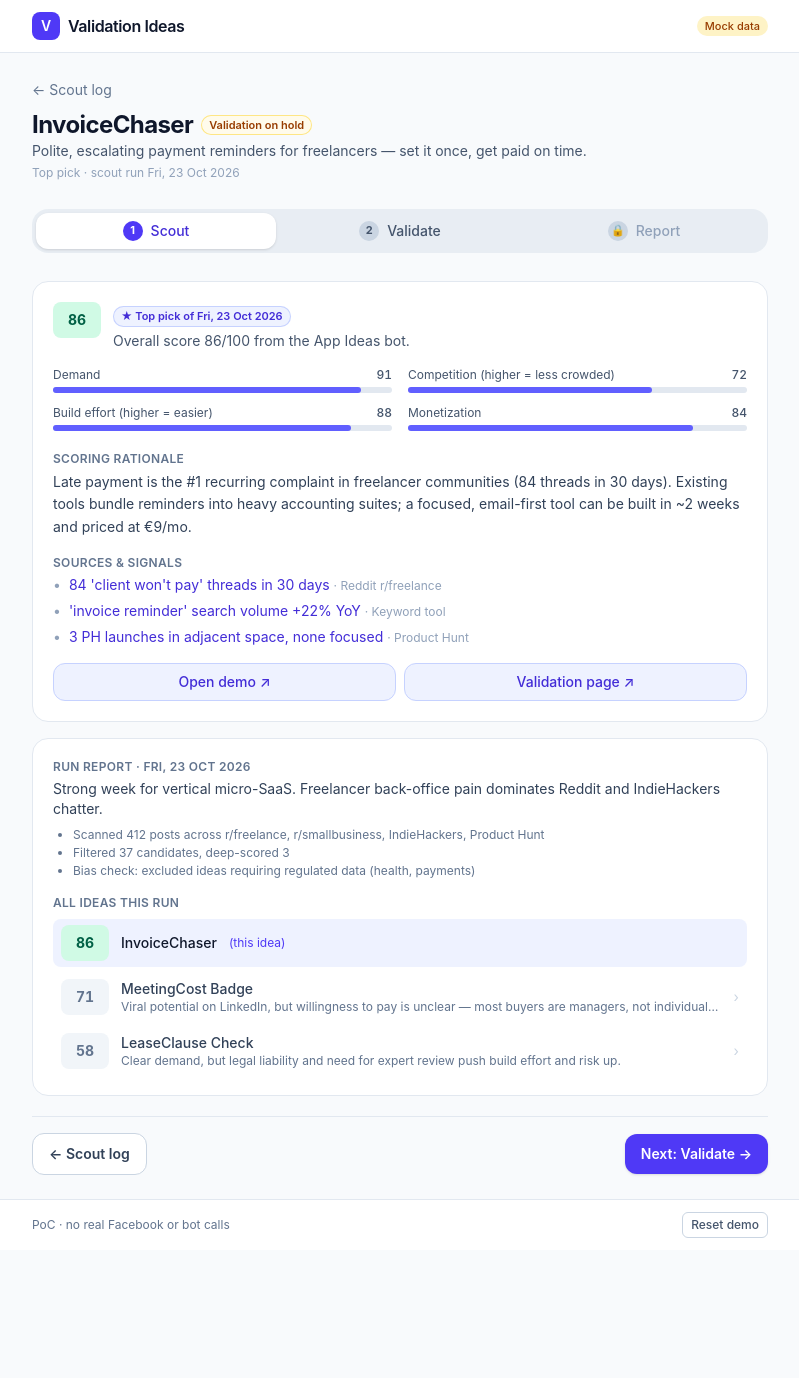
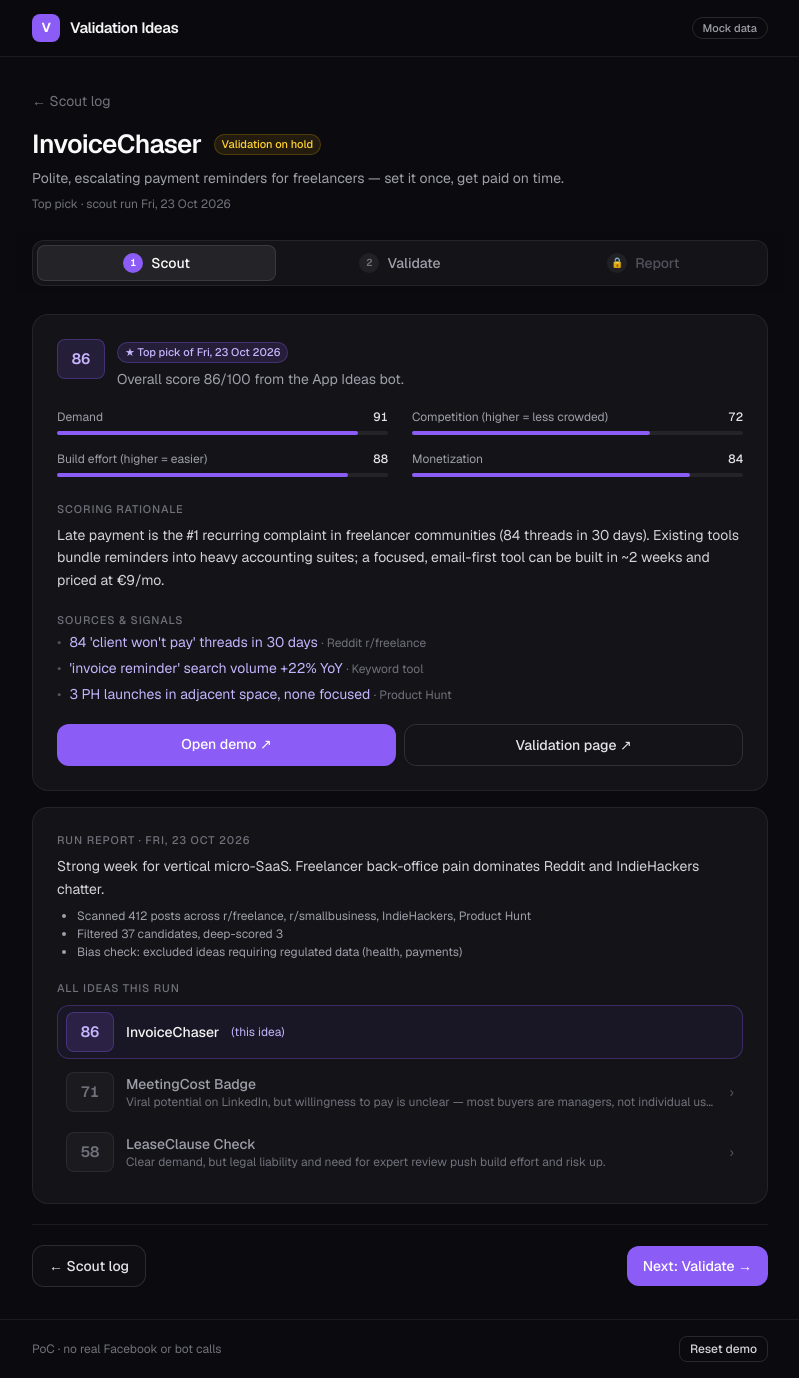
Before and after one commit to judmir/validation-ideas, a Next.js app: page /idea/invoice-chaser in a window 1280 px wide. Shown: the whole page, without its empty margins (240-1039 px from the left). Before the commit the page ends 1250 px from the top, so only its background shows below. Built offline with nearby package versions, Linux system fonts and the light colour scheme.

Commit message:
Restyle: dark-mode minimalist SaaS dashboard (Geist, violet accent, stat cards)

```diff
--- a/app/globals.css
+++ b/app/globals.css
@@ -1,6 +1,24 @@
 @import "tailwindcss";
-:root { color-scheme: light; }
-body { @apply bg-slate-50 text-slate-900 antialiased; }
-@keyframes tick { 0% { background-color: rgb(209 250 229); } 100% { background-color: transparent; } }
+
+@theme {
+  --color-bg: #0b0b0f;
+  --color-surface: #131318;
+  --color-surface-2: #18181e;
+  --color-line: rgb(255 255 255 / 0.07);
+  --color-line-strong: rgb(255 255 255 / 0.12);
+  --color-accent: #8b5cf6;
+  --color-accent-hover: #9d74f8;
+  --color-accent-soft: #c4b5fd;
+  --font-sans: var(--font-geist), ui-sans-serif, system-ui, sans-serif;
+  --font-mono: var(--font-geist-mono), ui-monospace, monospace;
+}
+
+:root { color-scheme: dark; }
+body { @apply bg-bg text-zinc-100 antialiased; font-feature-settings: "cv11", "ss01"; }
+::selection { background: rgb(139 92 246 / 0.35); }
+.label { @apply text-[11px] font-medium uppercase tracking-[0.08em] text-zinc-500; }
+summary::-webkit-details-marker { display: none; }
+
+@keyframes tick { 0% { background-color: rgb(139 92 246 / 0.14); } 100% { background-color: transparent; } }
 .tick { animation: tick 0.9s ease-out; }
 @keyframes fadein { from { opacity: 0; transform: translateY(4px); } to { opacity: 1; transform: none; } }
--- a/app/layout.tsx
+++ b/app/layout.tsx
@@ -1,27 +1,31 @@
 import type { Metadata, Viewport } from "next";
+import { Geist, Geist_Mono } from "next/font/google";
 import Link from "next/link";
 import "./globals.css";
 import ResetButton from "@/components/ResetButton";
 
+const geist = Geist({ subsets: ["latin"], variable: "--font-geist", display: "swap" });
+const geistMono = Geist_Mono({ subsets: ["latin"], variable: "--font-geist-mono", display: "swap" });
+
 export const metadata: Metadata = { title: "Validation Ideas", description: "Scout → Validate → Report (mock PoC)" };
-export const viewport: Viewport = { width: "device-width", initialScale: 1 };
+export const viewport: Viewport = { width: "device-width", initialScale: 1, themeColor: "#0b0b0f" };
 
 export default function RootLayout({ children }: { children: React.ReactNode }) {
   return (
-    <html lang="en">
-      <body className="min-h-screen flex flex-col">
-        <header className="sticky top-0 z-20 border-b border-slate-200 bg-white/90 backdrop-blur">
-          <div className="mx-auto flex max-w-3xl items-center justify-between px-4 py-3">
-            <Link href="/" className="flex items-center gap-2 font-semibold tracking-tight">
-              <span className="grid h-7 w-7 place-items-center rounded-lg bg-indigo-600 text-sm text-white">V</span>
+    <html lang="en" className={`${geist.variable} ${geistMono.variable}`}>
+      <body className="flex min-h-screen flex-col font-sans">
+        <header className="sticky top-0 z-20 border-b border-line bg-bg/85 backdrop-blur-md">
+          <div className="mx-auto flex h-14 max-w-3xl items-center justify-between px-4">
+            <Link href="/" className="flex items-center gap-2.5 text-[15px] font-semibold tracking-tight text-zinc-100">
+              <span className="grid h-7 w-7 place-items-center rounded-lg bg-accent text-[13px] font-bold text-white">V</span>
               Validation Ideas
             </Link>
-            <span className="rounded-full bg-amber-100 px-2 py-0.5 text-[11px] font-medium text-amber-800">Mock data</span>
+            <span className="rounded-full border border-line-strong px-2.5 py-0.5 text-[11px] font-medium text-zinc-400">Mock data</span>
           </div>
         </header>
-        <main className="mx-auto w-full max-w-3xl flex-1 px-4 py-6">{children}</main>
-        <footer className="border-t border-slate-200 bg-white">
-          <div className="mx-auto flex max-w-3xl items-center justify-between px-4 py-3 text-xs text-slate-500">
+        <main className="mx-auto w-full max-w-3xl flex-1 px-4 py-8">{children}</main>
+        <footer className="border-t border-line">
+          <div className="mx-auto flex max-w-3xl items-center justify-between px-4 py-4 text-xs text-zinc-500">
             <span>PoC · no real Facebook or bot calls</span>
             <ResetButton />
           </div>
--- a/components/IdeaFlow.tsx
+++ b/components/IdeaFlow.tsx
@@ -46,18 +46,18 @@ export default function IdeaFlow({ id }: { id: string }) {
   return (
     <div className="space-y-5">
       <div>
-        <Link href="/" className="text-sm text-slate-500 hover:text-slate-800">← Scout log</Link>
-        <div className="mt-2 flex flex-wrap items-center gap-2">
-          <h1 className="text-2xl font-bold tracking-tight">{idea.name}</h1>
+        <Link href="/" className="text-sm text-zinc-500 transition-colors hover:text-zinc-200">← Scout log</Link>
+        <div className="mt-3 flex flex-wrap items-center gap-x-3 gap-y-1.5">
+          <h1 className="text-[26px] font-semibold tracking-tight text-zinc-50">{idea.name}</h1>
           <StatusBadge idea={idea} />
         </div>
-        <p className="text-sm text-slate-600">{idea.pitch}</p>
-        <p className="mt-1 text-xs text-slate-400">Top pick · scout run {formatDate(run.date)}</p>
+        <p className="mt-1 text-sm text-zinc-400">{idea.pitch}</p>
+        <p className="mt-2 text-xs text-zinc-500">Top pick · scout run {formatDate(run.date)}</p>
       </div>
 
       {/* Stepper */}
-      <nav className="sticky top-[57px] z-10 -mx-4 bg-slate-50/95 px-4 py-2 backdrop-blur">
-        <ol className="grid grid-cols-3 gap-1 rounded-2xl bg-slate-200/70 p-1">
+      <nav className="sticky top-14 z-10 -mx-4 bg-bg/85 px-4 py-2 backdrop-blur-md">
+        <ol className="grid grid-cols-3 gap-1 rounded-xl border border-line bg-surface p-1">
           {STEPS.map((s, i) => {
             const active = s.key === step;
             const locked = s.key === "report" && reportLocked;
@@ -66,11 +66,11 @@ export default function IdeaFlow({ id }: { id: string }) {
               <li key={s.key}>
                 <button
                   onClick={() => go(s.key)}
-                  className={`flex w-full items-center justify-center gap-2 rounded-xl px-2 py-2 text-sm font-medium transition ${
-                    active ? "bg-white text-indigo-700 shadow-sm" : locked ? "text-slate-400" : "text-slate-600 hover:bg-white/60"
+                  className={`flex w-full items-center justify-center gap-2 rounded-lg px-2 py-2 text-sm font-medium transition-colors ${
+                    active ? "bg-white/[0.07] text-zinc-50 ring-1 ring-inset ring-white/10" : locked ? "text-zinc-600" : "text-zinc-400 hover:bg-white/[0.04] hover:text-zinc-200"
                   }`}
                 >
-                  <span className={`grid h-5 w-5 place-items-center rounded-full text-[11px] font-bold ${active ? "bg-indigo-600 text-white" : done ? "bg-emerald-500 text-white" : "bg-slate-300 text-slate-600"}`}>
+                  <span className={`grid h-5 w-5 place-items-center rounded-full text-[10px] font-semibold tabular-nums ${active ? "bg-accent text-white" : done ? "bg-emerald-400/15 text-emerald-300" : "bg-white/[0.06] text-zinc-500"}`}>
                     {done ? "✓" : locked ? "🔒" : i + 1}
                   </span>
                   <span>{s.label}</span>
@@ -88,7 +88,7 @@ export default function IdeaFlow({ id }: { id: string }) {
       </div>
 
       {/* Back / Next */}
-      <div className="flex items-center justify-between gap-3 border-t border-slate-200 pt-4">
+      <div className="flex items-center justify-between gap-3 border-t border-line pt-5">
         {idx === 0 ? (
           <Link href="/" className={btn.ghost}>← Scout log</Link>
         ) : (
--- a/components/ResetButton.tsx
+++ b/components/ResetButton.tsx
@@ -12,7 +12,7 @@ export default function ResetButton() {
         setDone(true);
         setTimeout(() => setDone(false), 1500);
       }}
-      className="rounded-md border border-slate-300 px-2 py-1 font-medium text-slate-600 hover:bg-slate-100"
+      className="rounded-lg border border-line-strong px-2.5 py-1 font-medium text-zinc-300 transition-colors hover:bg-white/[0.06] hover:text-zinc-100"
     >
       {done ? "Demo reset ✓" : "Reset demo"}
     </button>
--- a/components/StatusBadge.tsx
+++ b/components/StatusBadge.tsx
@@ -6,7 +6,7 @@ import { Badge } from "./ui";
 
 export default function StatusBadge({ idea }: { idea: Idea }) {
   const [v, , loaded] = useValidation(idea);
-  if (!loaded) return <span className="h-5 w-20 animate-pulse rounded-full bg-slate-100" />;
+  if (!loaded) return <span className="h-5 w-20 animate-pulse rounded-full bg-white/[0.06]" />;
   switch (v.status) {
     case "on_hold": return <Badge color="amber">Validation on hold</Badge>;
     case "ready": return <Badge color="blue">Ready to run</Badge>;
--- a/components/stages/ScoutStage.tsx
+++ b/components/stages/ScoutStage.tsx
@@ -5,54 +5,54 @@ import { Badge, Bar, Card, ScorePill } from "../ui";
 export default function ScoutStage({ idea, run }: { idea: Idea; run: ScoutRun }) {
   return (
     <div className="space-y-4">
-      <Card className="border-indigo-200">
+      <Card className="border-accent/40">
         <div className="flex items-start gap-3">
           <ScorePill score={idea.score} />
           <div>
             <Badge color="indigo">★ Top pick of {formatDate(run.date)}</Badge>
-            <p className="mt-1 text-sm text-slate-600">Overall score {idea.score}/100 from the App Ideas bot.</p>
+            <p className="mt-1.5 text-sm text-zinc-400">Overall score {idea.score}/100 from the App Ideas bot.</p>
           </div>
         </div>
-        <div className="mt-4 grid grid-cols-2 gap-x-4 gap-y-3">
+        <div className="mt-5 grid grid-cols-1 gap-x-6 gap-y-4 sm:grid-cols-2">
           <Bar label="Demand" value={idea.subScores.demand} />
           <Bar label="Competition (higher = less crowded)" value={idea.subScores.competition} />
           <Bar label="Build effort (higher = easier)" value={idea.subScores.buildEffort} />
           <Bar label="Monetization" value={idea.subScores.monetization} />
         </div>
-        <h3 className="mt-5 text-xs font-semibold uppercase tracking-wide text-slate-500">Scoring rationale</h3>
-        <p className="mt-1 text-sm leading-relaxed text-slate-700">{idea.rationale}</p>
-        <h3 className="mt-4 text-xs font-semibold uppercase tracking-wide text-slate-500">Sources & signals</h3>
+        <h3 className="label mt-6">Scoring rationale</h3>
+        <p className="mt-1.5 text-sm leading-relaxed text-zinc-300">{idea.rationale}</p>
+        <h3 className="label mt-5">Sources & signals</h3>
         <ul className="mt-1 space-y-1.5 text-sm">
           {idea.signals.map((s) => (
             <li key={s.url} className="flex gap-2">
-              <span className="text-slate-400">•</span>
-              <span><a href={s.url} target="_blank" rel="noreferrer" className="text-indigo-700 hover:underline">{s.label}</a> <span className="text-xs text-slate-400">· {s.source}</span></span>
+              <span className="text-zinc-600">•</span>
+              <span><a href={s.url} target="_blank" rel="noreferrer" className="text-accent-soft underline-offset-2 hover:text-white hover:underline">{s.label}</a> <span className="text-xs text-zinc-500">· {s.source}</span></span>
             </li>
           ))}
         </ul>
-        <div className="mt-4 grid grid-cols-2 gap-2">
-          <a href={idea.demoUrl} target="_blank" rel="noreferrer" className="rounded-xl border border-indigo-200 bg-indigo-50 px-3 py-2 text-center text-sm font-medium text-indigo-700 hover:bg-indigo-100">Open demo ↗</a>
-          <a href={idea.validationUrl} target="_blank" rel="noreferrer" className="rounded-xl border border-indigo-200 bg-indigo-50 px-3 py-2 text-center text-sm font-medium text-indigo-700 hover:bg-indigo-100">Validation page ↗</a>
+        <div className="mt-5 grid grid-cols-2 gap-2">
+          <a href={idea.demoUrl} target="_blank" rel="noreferrer" className="rounded-xl bg-accent px-3 py-2.5 text-center text-sm font-medium text-white transition-colors hover:bg-accent-hover">Open demo ↗</a>
+          <a href={idea.validationUrl} target="_blank" rel="noreferrer" className="rounded-xl border border-line-strong px-3 py-2.5 text-center text-sm font-medium text-zinc-200 transition-colors hover:bg-white/[0.06]">Validation page ↗</a>
         </div>
       </Card>
 
       <Card>
-        <h3 className="text-xs font-semibold uppercase tracking-wide text-slate-500">Run report · {formatDate(run.date)}</h3>
-        <p className="mt-1 text-sm text-slate-700">{run.summary}</p>
-        <ul className="mt-2 list-disc space-y-0.5 pl-5 text-xs text-slate-500">{run.notes.map((n) => <li key={n}>{n}</li>)}</ul>
-        <h3 className="mt-4 text-xs font-semibold uppercase tracking-wide text-slate-500">All ideas this run</h3>
+        <h3 className="label">Run report · {formatDate(run.date)}</h3>
+        <p className="mt-1.5 text-sm leading-relaxed text-zinc-300">{run.summary}</p>
+        <ul className="mt-2 list-disc space-y-0.5 pl-5 text-xs text-zinc-400">{run.notes.map((n) => <li key={n}>{n}</li>)}</ul>
+        <h3 className="label mt-5">All ideas this run</h3>
         <ol className="mt-2 space-y-1.5">
           {run.ideas.map((x, i) => (
             <li key={x.id}>
               {i === 0 ? (
-                <div className="flex items-center gap-3 rounded-lg bg-indigo-50 px-2 py-1.5 text-sm">
-                  <ScorePill score={x.score} /> <span className="font-medium">{x.name}</span> <span className="text-xs text-indigo-600">(this idea)</span>
+                <div className="flex items-center gap-3 rounded-xl border border-accent/30 bg-accent/[0.06] px-2 py-1.5 text-sm">
+                  <ScorePill score={x.score} /> <span className="font-medium text-zinc-100">{x.name}</span> <span className="text-xs text-accent-soft">(this idea)</span>
                 </div>
               ) : (
-                <Link href={`/idea/${x.id}/create/`} className="flex items-center gap-3 rounded-lg px-2 py-1.5 text-sm text-slate-500 hover:bg-slate-50">
+                <Link href={`/idea/${x.id}/create/`} className="flex items-center gap-3 rounded-xl border border-transparent px-2 py-1.5 text-sm text-zinc-500 transition-colors hover:border-line hover:bg-white/[0.02]">
                   <ScorePill score={x.score} muted />
-                  <span className="min-w-0 flex-1"><span className="font-medium text-slate-700">{x.name}</span><span className="block truncate text-xs">{x.rationale}</span></span>
-                  <span className="text-slate-300">›</span>
+                  <span className="min-w-0 flex-1"><span className="font-medium text-zinc-400">{x.name}</span><span className="block truncate text-xs">{x.rationale}</span></span>
+                  <span className="text-zinc-600">›</span>
                 </Link>
               )}
             </li>
--- a/components/ui.tsx
+++ b/components/ui.tsx
@@ -1,30 +1,36 @@
 import type { ReactNode } from "react";
 
 export function ScorePill({ score, muted }: { score: number; muted?: boolean }) {
-  const color = muted ? "bg-slate-100 text-slate-500" : score >= 80 ? "bg-emerald-100 text-emerald-800" : score >= 65 ? "bg-amber-100 text-amber-800" : "bg-slate-100 text-slate-700";
-  return <span className={`inline-flex h-9 w-12 shrink-0 items-center justify-center rounded-lg text-sm font-bold tabular-nums ${color}`}>{score}</span>;
+  const color = muted
+    ? "bg-white/[0.03] text-zinc-500 ring-line"
+    : score >= 80
+      ? "bg-accent/15 text-accent-soft ring-accent/30"
+      : score >= 65
+        ? "bg-amber-400/10 text-amber-300 ring-amber-400/20"
+        : "bg-white/[0.05] text-zinc-300 ring-line-strong";
+  return <span className={`inline-flex h-10 w-12 shrink-0 items-center justify-center rounded-lg text-[15px] font-semibold tabular-nums ring-1 ring-inset ${color}`}>{score}</span>;
 }
 
 export function Bar({ label, value }: { label: string; value: number }) {
   return (
     <div className="text-xs">
-      <div className="mb-1 flex justify-between text-slate-600"><span>{label}</span><span className="tabular-nums font-medium">{value}</span></div>
-      <div className="h-1.5 rounded-full bg-slate-200"><div className="h-1.5 rounded-full bg-indigo-500" style={{ width: `${value}%` }} /></div>
+      <div className="mb-1.5 flex justify-between gap-2 text-zinc-400"><span>{label}</span><span className="font-medium tabular-nums text-zinc-200">{value}</span></div>
+      <div className="h-1 rounded-full bg-white/[0.07]"><div className="h-1 rounded-full bg-accent" style={{ width: `${value}%` }} /></div>
     </div>
   );
 }
 
 const badgeColors: Record<string, string> = {
-  slate: "bg-slate-100 text-slate-700 ring-slate-200",
-  amber: "bg-amber-50 text-amber-800 ring-amber-200",
-  blue: "bg-blue-50 text-blue-700 ring-blue-200",
-  green: "bg-emerald-50 text-emerald-700 ring-emerald-200",
-  red: "bg-rose-50 text-rose-700 ring-rose-200",
-  indigo: "bg-indigo-50 text-indigo-700 ring-indigo-200",
+  slate: "bg-white/[0.05] text-zinc-300 ring-white/10",
+  amber: "bg-amber-400/10 text-amber-300 ring-amber-400/20",
+  blue: "bg-sky-400/10 text-sky-300 ring-sky-400/20",
+  green: "bg-emerald-400/10 text-emerald-300 ring-emerald-400/20",
+  red: "bg-rose-400/10 text-rose-300 ring-rose-400/20",
+  indigo: "bg-accent/15 text-accent-soft ring-accent/30",
 };
 export function Badge({ color = "slate", children, pulse }: { color?: keyof typeof badgeColors | string; children: ReactNode; pulse?: boolean }) {
   return (
-    <span className={`inline-flex items-center gap-1.5 rounded-full px-2 py-0.5 text-[11px] font-semibold ring-1 ring-inset ${badgeColors[color] ?? badgeColors.slate}`}>
+    <span className={`inline-flex items-center gap-1.5 whitespace-nowrap rounded-full px-2 py-0.5 text-[11px] font-medium ring-1 ring-inset ${badgeColors[color] ?? badgeColors.slate}`}>
       {pulse && <span className="h-1.5 w-1.5 animate-pulse rounded-full bg-current" />}
       {children}
     </span>
@@ -32,15 +38,26 @@ export function Badge({ color = "slate", children, pulse }: { color?: keyof type
 }
 
 export function Card({ children, className = "" }: { children: ReactNode; className?: string }) {
-  return <section className={`rounded-2xl border border-slate-200 bg-white p-4 sm:p-5 ${className}`}>{children}</section>;
+  return <section className={`rounded-2xl border border-line bg-surface p-4 sm:p-6 ${className}`}>{children}</section>;
+}
+
+export function Stat({ label, value, sub, highlight, tick }: { label: string; value: string; sub?: ReactNode; highlight?: boolean; tick?: boolean }) {
+  return (
+    <div key={tick ? value : undefined} className={`${tick ? "tick " : ""}rounded-xl border px-3.5 py-3 ${highlight ? "border-accent/40 bg-accent/[0.07]" : "border-line bg-surface-2"}`}>
+      <div className="label">{label}</div>
+      <div className={`mt-1 text-xl font-semibold tabular-nums tracking-tight ${highlight ? "text-accent-soft" : "text-zinc-50"}`}>{value}</div>
+      {sub && <div className="mt-0.5 text-[11px]">{sub}</div>}
+    </div>
+  );
 }
 
 export function Spinner() {
   return <span className="inline-block h-4 w-4 animate-spin rounded-full border-2 border-current border-r-transparent" />;
 }
 
+const base = "inline-flex items-center justify-center gap-2 rounded-xl px-4 py-2.5 text-sm font-medium transition-colors focus-visible:outline-none focus-visible:ring-2 focus-visible:ring-accent/60 disabled:cursor-not-allowed disabled:opacity-50";
 export const btn = {
-  primary: "inline-flex items-center justify-center gap-2 rounded-xl bg-indigo-600 px-4 py-2.5 text-sm font-semibold text-white shadow-sm hover:bg-indigo-500 disabled:opacity-60 disabled:cursor-not-allowed",
-  fb: "inline-flex items-center justify-center gap-2 rounded-xl bg-[#1877F2] px-4 py-2.5 text-sm font-semibold text-white shadow-sm hover:brightness-110 disabled:opacity-60",
-  ghost: "inline-flex items-center justify-center gap-2 rounded-xl border border-slate-300 bg-white px-4 py-2.5 text-sm font-semibold text-slate-700 hover:bg-slate-50 disabled:opacity-50 disabled:cursor-not-allowed",
+  primary: `${base} bg-accent text-white hover:bg-accent-hover disabled:bg-white/[0.06] disabled:text-zinc-400 disabled:opacity-100`,
+  fb: `${base} bg-[#1877F2] text-white hover:bg-[#2d86f5]`,
+  ghost: `${base} border border-line-strong bg-white/[0.02] text-zinc-200 hover:bg-white/[0.06]`,
 };
```
Also changed, not shown: app/page.tsx (+5 -4 lines), components/CreateIdea.tsx (+14 -14 lines), components/RunList.tsx (+26 -25 lines), components/stages/ReportStage.tsx (+32 -36 lines), components/stages/ValidateStage.tsx (+37 -37 lines).
